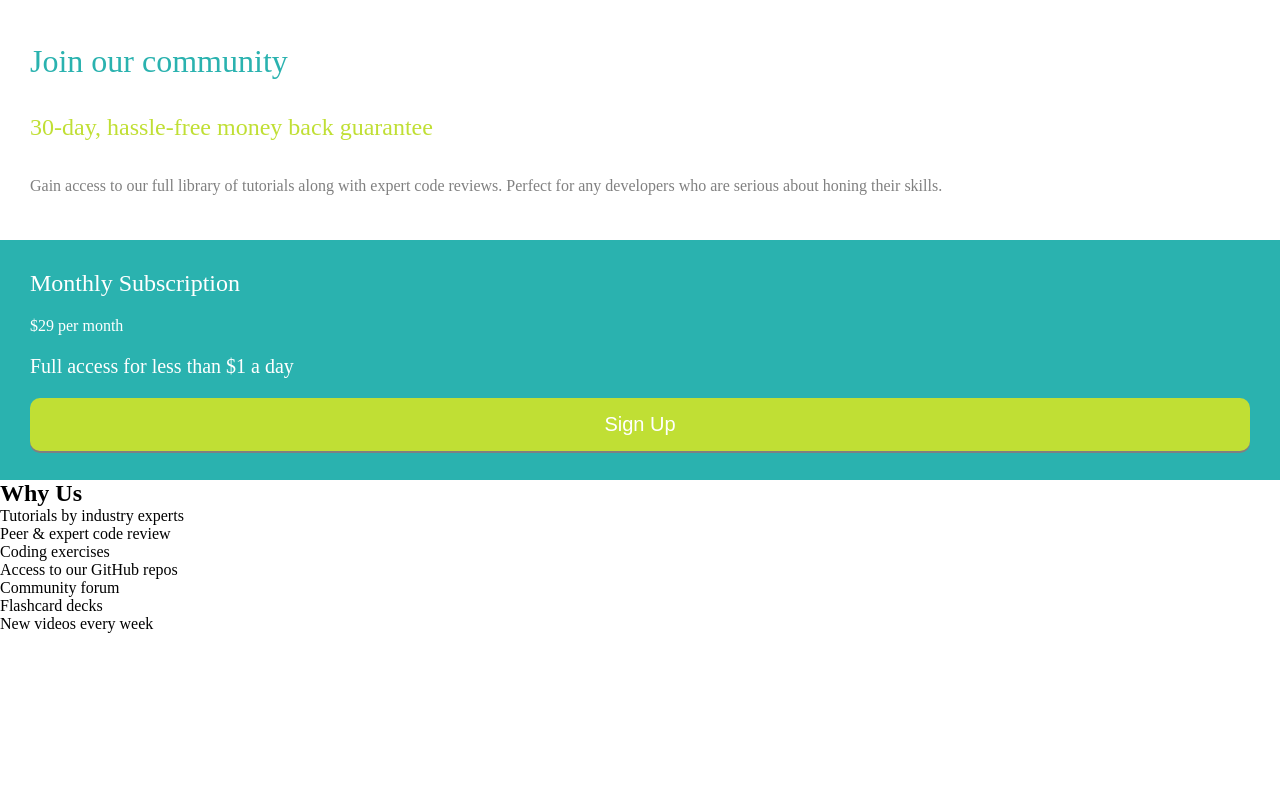
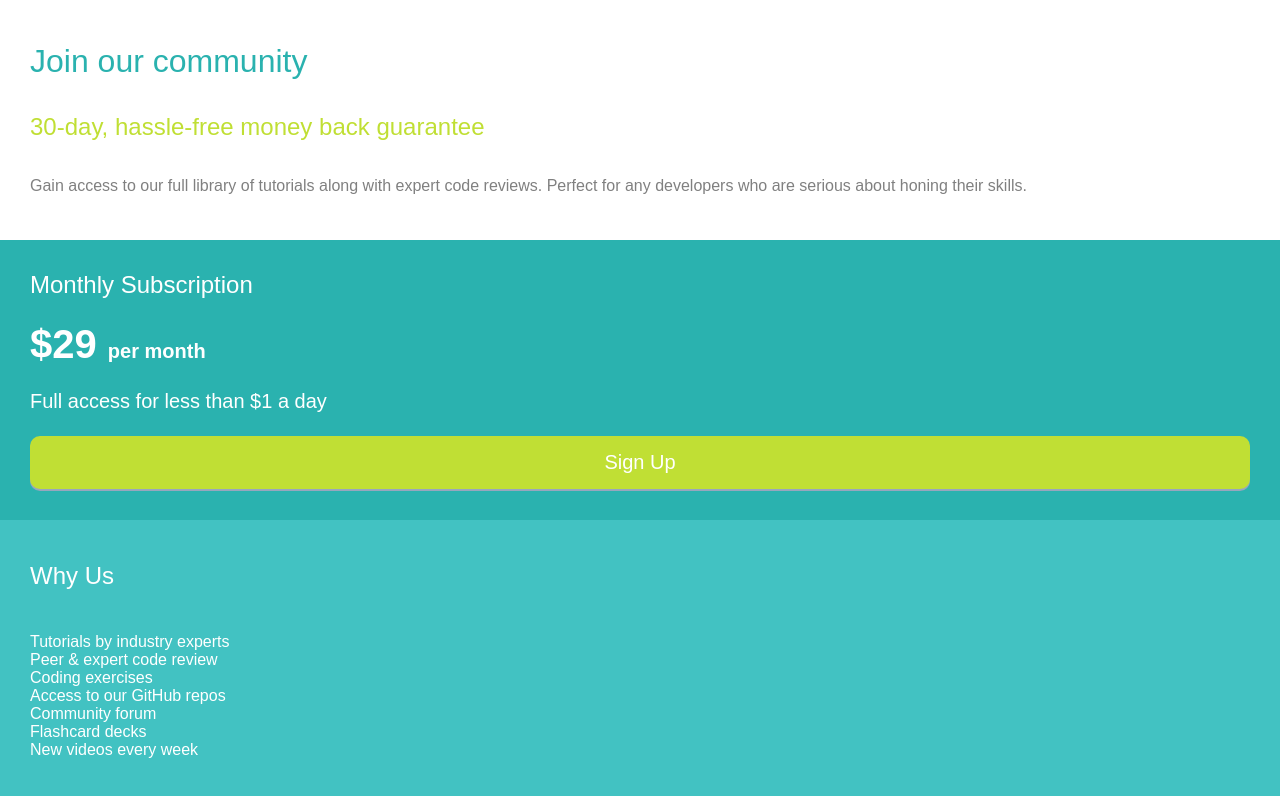
Before and after one commit to deepamaria/SinglePriceGrid, a plain HTML site: page index.html in a window 1280 px wide. Drawn offline with Linux system fonts and the light colour scheme.

Commit message:
section 3 styling completed

```diff
--- a/index.html
+++ b/index.html
@@ -22,7 +22,7 @@
         <div class="section2">
             <h2>Monthly Subscription</h2>
 
-            <p>&dollar;29 <span>per month</span>
+            <p class="price">&dollar;29 <span>per month</span>
             </p>
 
             <h3>
--- a/style.css
+++ b/style.css
@@ -19,6 +19,7 @@ body{
 height: 100vh;
 width: 100vw;
 background-color: White;
+font-family: 'Hanken Grotesk', sans-serif;
 }
 
 .mainContainer {
@@ -47,7 +48,6 @@ gap: 10px;
 }
 
 .section1 h2{
-
     font-weight: 400;
     color: var(--BrightYellow);
     line-height: 1em;
@@ -62,7 +62,7 @@ gap: 10px;
     background-color: var(--Cyan);
     color: white;
 
-    height: 30%;
+    height: 35%;
     display: flex;
     flex-direction: column;
     justify-content: space-around;
@@ -71,7 +71,13 @@ gap: 10px;
     padding: 30px;
     gap: 20px;
 }
-
+.price {
+font-size: 40px;
+font-weight: 900;
+}
+span {
+    font-size: 20px ;
+}
 .section2 h2 {
     font-weight: 200;
 }
@@ -79,34 +85,43 @@ gap: 10px;
     font-size: 20px;
     font-weight: 200;
 }
-
 .btn {
     background-color: var(--BrightYellow);
     color: white;
     padding: 15px;
     border-radius: 10px;
     font-size: 20px;
-    box-shadow: 0 2px gray;
+    box-shadow: 0 2px var(--GrayishBlue);
     border: none;
 }
 
+.section3 {
+    background-color: rgb(66, 194, 194);
+    color: white;
+
+    height: 35%;
+    display: flex;
+    flex-direction: column;
+    justify-content: space-around;
+    align-items: left;
+    text-align: left;
+    padding: 30px;
+    /* padding-top: 30px; */
+    gap: 20px;
+}
+
+.section3 h2 {
+    font-weight: 200;
+}
+.section3 ul {
+    font-size: 16px;
+    color: white;
+    font-weight: 200;
+    list-style: none;
+}
+
+/* Large devices (laptops/desktops, 992px and up) */
+@media only screen and (min-width: 992px) {
 
 
-/* Cyan: hsl(179, 62%, 43%)
-- Bright Yellow: hsl(71, 73%, 54%)
-
-### Neutral
-
-- Light Gray: hsl(204, 43%, 93%)
-- Grayish Blue: hsl(218, 22%, 67%)
-
-## Typography
-
-### Body Copy
-
-- Font size: 16px
-
-### Font
-
-- Family: [Karla](https://fonts.google.com/specimen/Karla)
-- Weights: 400, 700 */
+}
```
